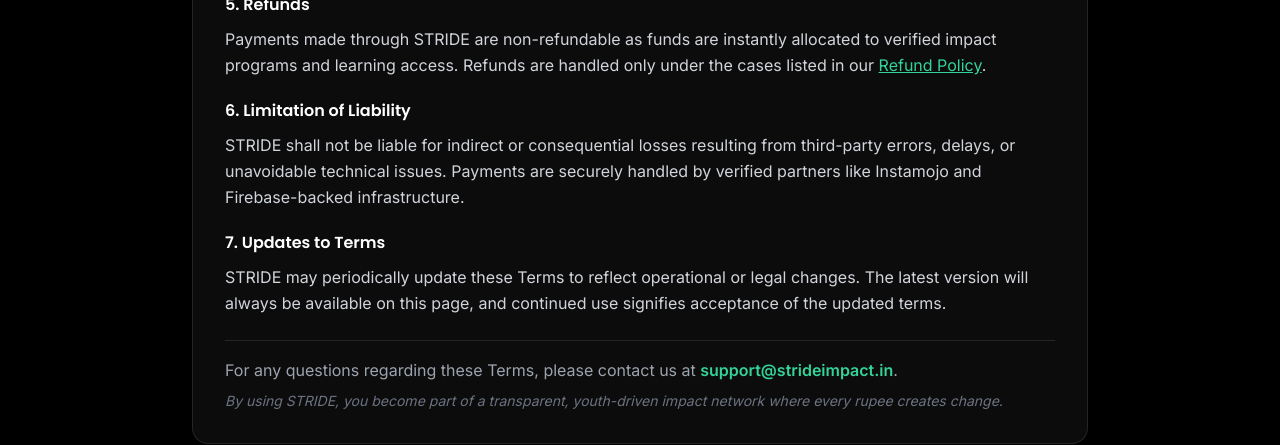
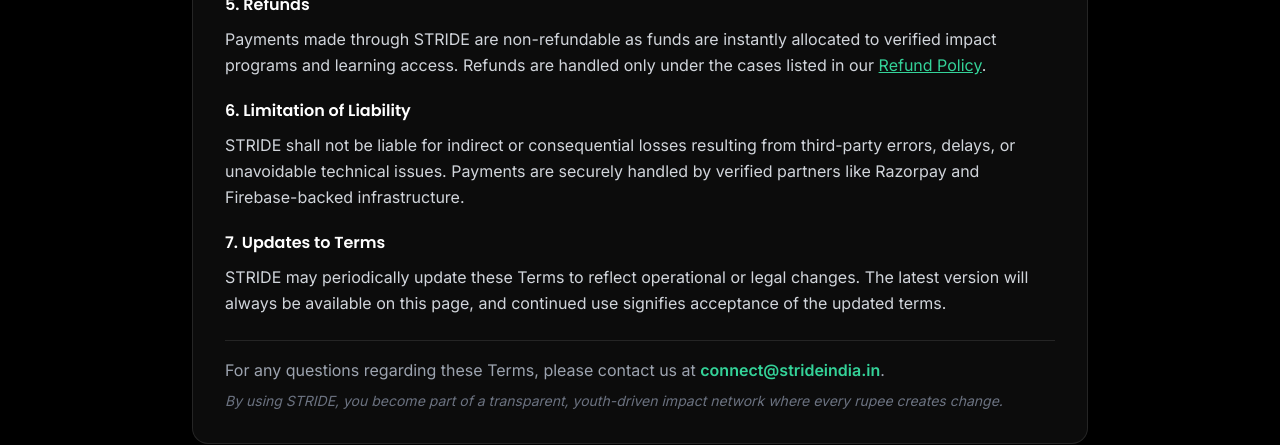
Before and after one commit to 26Fizz/STRIDE, a React (Vite) app: page /terms-conditions in a window 1280 px wide. Shown: the part 940-1385 px from the top of the page. Built offline with nearby package versions, Linux system fonts and the light colour scheme; no server answers.

Commit message:
Update payment partner and contact email in terms

```diff
--- a/src/Legal/TermsConditions.jsx
+++ b/src/Legal/TermsConditions.jsx
@@ -103,7 +103,7 @@ const TermsConditions = () => {
               STRIDE shall not be liable for indirect or consequential losses
               resulting from third-party errors, delays, or unavoidable
               technical issues. Payments are securely handled by verified
-              partners like Instamojo and Firebase-backed infrastructure.
+              partners like Razorpay and Firebase-backed infrastructure.
             </p>
           </section>
 
@@ -124,7 +124,7 @@ const TermsConditions = () => {
           <p className="text-gray-400">
             For any questions regarding these Terms, please contact us at{" "}
             <span className="text-emerald-400 font-semibold">
-              support@strideimpact.in
+              connect@strideindia.in
             </span>
             .
           </p>
```
